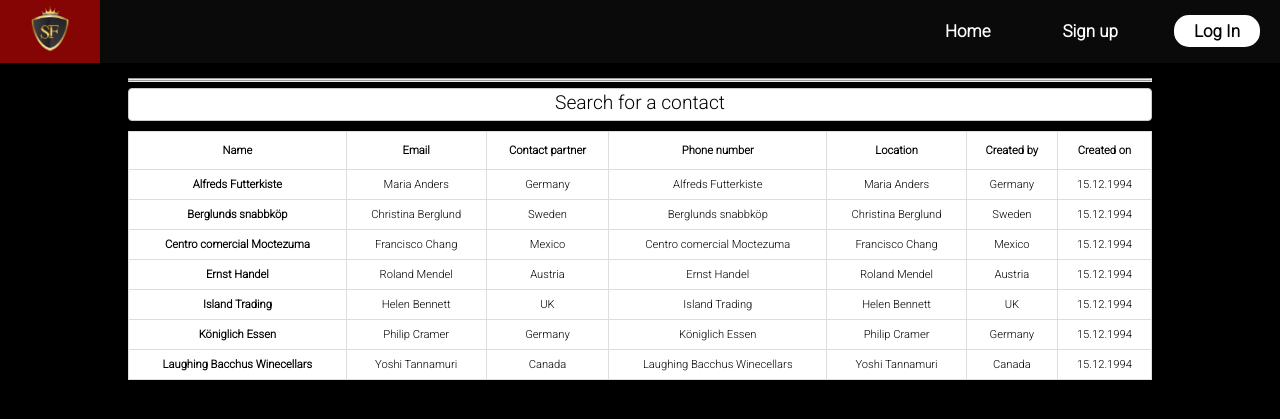
After one commit to stefanfaderl/Customer-Management-System, a PHP site: page /Kundenverwaltung/dashboard.php in a window 1280 px wide. The commit adds this page. Shown: the top 419 px of the page. Run offline with PHP 8.4, Linux system fonts and the light colour scheme.

Commit message:
login style

```diff
--- a/css/style.css
+++ b/css/style.css
@@ -1,4 +1,5 @@
 @import url('https://fonts.googleapis.com/css2?family=Roboto:wght@300&display=swap');
+@import url('https://fonts.googleapis.com/css2?family=Poppins&family=Roboto:wght@300&display=swap');
 
 * {
     box-sizing: border-box;
@@ -206,10 +207,107 @@ input[type=submit]:hover {
 .worked {
     color: rgb(0, 201, 0);
     margin-top: 20px;
-    font-weight: bold;
     font-size: 1.4rem;
+    opacity: 0.5;
 }
 
+/* Dashboard */
+.containerDashboard {
+    display: flex;
+}
+
+.containerDashboard p span {
+    color: white;
+    margin: 10px 10px 10px 10vw;
+    /* nice  */
+    text-align: left;
+    font-weight: bold;
+    display: block;
+    font-size: 1rem;
+}
+
+.containerDashboard button {
+    background-color: rgba(204, 0, 0, 0.63);
+    width: 150px;
+    font-size: 0.9rem;
+    margin: 10px 10px 10px 0px;
+    font-weight: bold;
+}
+
+hr {
+    width: 80%;
+    margin: 0 auto;
+    color: rgba(204, 0, 0, 0.63);
+    padding: 0px;
+}
+
+.top {
+    margin-top: 15px;
+    font-weight: bold;
+}
+
+.bottom {
+    margin-bottom: 10px;
+    font-weight: bold;
+}
+
+.dashboard {
+    margin-bottom: 30px;
+}
+
+.dashboard ::-moz-placeholder {
+    font-size: 0.8rem;
+    text-align: left;
+}
+
+.dashboard input[type=text] {
+    padding: 8px;
+    margin-bottom: 10px;
+}
+
+#customers {
+    overflow: hidden;
+    overflow-x: auto;
+    margin-top: 15px;
+    border-collapse: collapse;
+    width: 80%;
+    margin: 0 auto;
+    background-color: rgba(255, 255, 255, 1);
+    color: black;
+    font-family: 'Poppins', sans-serif;
+    font-size: 0.7rem;
+    flex-wrap: wrap;
+}
+
+#customers td, #customers th {
+    border: 0.2px solid #ddd;
+    padding: 8px;
+}
+
+/* #customers tr:nth-child(even) {
+    background-color: #8b8b8b;
+} */
+
+/* #customers tr {
+    background-color: #8b8b8b;
+} */
+
+#customers tr td:first-child {
+    font-weight: bold;
+}
+
+#customers tr:hover {
+    background-color: #ddd;
+}
+
+#customers th {
+    padding-top: 12px;
+    padding-bottom: 12px;
+    text-align: center;
+    color: black;
+}
+
+/* Media querry */
 @media only screen and (max-width: 1000px) {
     .contactForm {
         display: inline-block;
@@ -220,8 +318,10 @@ input[type=submit]:hover {
         padding: 60px;
     }
 
-    .nav__links li {
+    .nav__links li a {
         padding: 0px;
+        font-size: clamp(12px, 2.8vw, 17px);
+        /* clamp(MIN, VAL, MAX) is resolved as max()(MIN, min()(VAL, MAX)), https://www.youtube.com/watch?v=-634IDSkZT4 */
     }
 
     .item {
@@ -232,6 +332,35 @@ input[type=submit]:hover {
         font-size: 2.5rem;
         font-weight: bold;
         text-transform: uppercase;
+    }
+
+    .containerDashboard p span {
+        margin: 10px 0 10px 0 !important;
+        font-size: 0.9rem;
+        text-align: center;
+    }
+
+    .containerDashboard {
+        text-align: center;
+        display: block;
+    }
+
+    hr {
+        display: none;
+    }
+
+    #customers {
+        display: flex;
+    }
+
+    #padding {
+        padding: 6px 10px;
+    }
+
+    header {
+        display: block;
+        background-color: #0A0A0A;
+        margin-bottom: 35px;
     }
 }
 
--- /dev/null
+++ b/dashboard.php
@@ -0,0 +1,96 @@
+<?php
+include_once 'header.php';
+?>
+
+<hr class="top">
+<article class="containerDashboard">
+    <?php
+    if (isset($_SESSION["username"])) { // user muss stehen
+        echo "<p><span>Hello " . $_SESSION["username"] .  " :)" . "  </span>
+        <span>nice to see you here!</span></p>";
+        echo "<button type='submit' name='submit'>Add contact</button>";
+        echo "<button type='submit' name='submit'>Delete contact </button>";
+    }
+    ?>
+</article>
+
+<article class="dashboard">
+    <hr>
+    <input type="text" name="searchbar" placeholder="Search for a contact">
+    <div>
+        <table id="customers">
+            <tr>
+                <th>Name</th>
+                <th>Email</th>
+                <th>Contact partner</th>
+                <th>Phone number</th>
+                <th>Location</th>
+                <th>Created by</th>
+                <th>Created on</th>
+            </tr>
+            <tr>
+                <td>Alfreds Futterkiste</td>
+                <td>Maria Anders</td>
+                <td>Germany</td>
+                <td>Alfreds Futterkiste</td>
+                <td>Maria Anders</td>
+                <td>Germany</td>
+                <td>15.12.1994</td>
+            </tr>
+            <tr>
+                <td>Berglunds snabbköp</td>
+                <td>Christina Berglund</td>
+                <td>Sweden</td>
+                <td>Berglunds snabbköp</td>
+                <td>Christina Berglund</td>
+                <td>Sweden</td>
+                <td>15.12.1994</td>
+            </tr>
+            <tr>
+                <td>Centro comercial Moctezuma</td>
+                <td>Francisco Chang</td>
+                <td>Mexico</td>
+                <td>Centro comercial Moctezuma</td>
+                <td>Francisco Chang</td>
+                <td>Mexico</td>
+                <td>15.12.1994</td>
+            </tr>
+            <tr>
+                <td>Ernst Handel</td>
+                <td>Roland Mendel</td>
+                <td>Austria</td>
+                <td>Ernst Handel</td>
+                <td>Roland Mendel</td>
+                <td>Austria</td>
+                <td>15.12.1994</td>
+            </tr>
+            <tr>
+                <td>Island Trading</td>
+                <td>Helen Bennett</td>
+                <td>UK</td>
+                <td>Island Trading</td>
+                <td>Helen Bennett</td>
+                <td>UK</td>
+                <td>15.12.1994</td>
+            </tr>
+            <tr>
+                <td>Königlich Essen</td>
+                <td>Philip Cramer</td>
+                <td>Germany</td>
+                <td>Königlich Essen</td>
+                <td>Philip Cramer</td>
+                <td>Germany</td>
+                <td>15.12.1994</td>
+            </tr>
+            <tr>
+                <td>Laughing Bacchus Winecellars</td>
+                <td>Yoshi Tannamuri</td>
+                <td>Canada</td>
+                <td>Laughing Bacchus Winecellars</td>
+                <td>Yoshi Tannamuri</td>
+                <td>Canada</td>
+                <td>15.12.1994</td>
+            </tr>
+        </table>
+    </div>
+</article>
--- a/header.php
+++ b/header.php
@@ -19,12 +19,13 @@ session_start();
         <img onclick="sendToHomescreen()" class="logo" src="img/SF-LogoAusgeschnitten.png" alt="logo">
         <nav>
             <ul class="nav__links">
-                <li><a href="index.php">Home</a></li>
                 <?php
                 if (isset($_SESSION["username"])) {
+                    echo "<li><a href='dashboard.php'>Dashboard</a></li>";
                     echo "<li><a href='profile.php'>Profile page</a></li>";
                     echo "<li><a id='padding' href='includes/logout.inc.php'>Log out</a></li>";
                 } else {
+                    echo "<li><a href='index.php'>Home</a></li>";
                     echo "<li><a href='signup.php'>Sign up</a></li>";
                     echo "<li><a id='padding' href='login.php'>Log In</a></li>";
                 }
--- a/includes/functions.inc.php
+++ b/includes/functions.inc.php
@@ -118,7 +118,7 @@ function loginUser($conn, $name, $pwd)
         session_start();
         $_SESSION["userid"] =  $nameExists["usersId"];
         $_SESSION["username"] =  $nameExists["usersName"];
-        header("location: ../index.php");
+        header("location: ../dashboard.php");
         exit();
     }
 }
--- a/index.php
+++ b/index.php
@@ -8,8 +8,8 @@ include_once 'header.php';
     <section class="item">
         <?php
         if (isset($_SESSION["username"])) { // user muss stehen
-            echo "<p>Hello " . $_SESSION["username"] .  " :)" . " </p>";
-            echo "<p>Nice to see you!</p>";
+/*             echo "<p>Hello " . $_SESSION["username"] .  " :)" . " </p>";
+            echo "<p>Nice to see you!</p>"; */
         } else {
             echo "<p>Hello World!</p>";
         }
```
